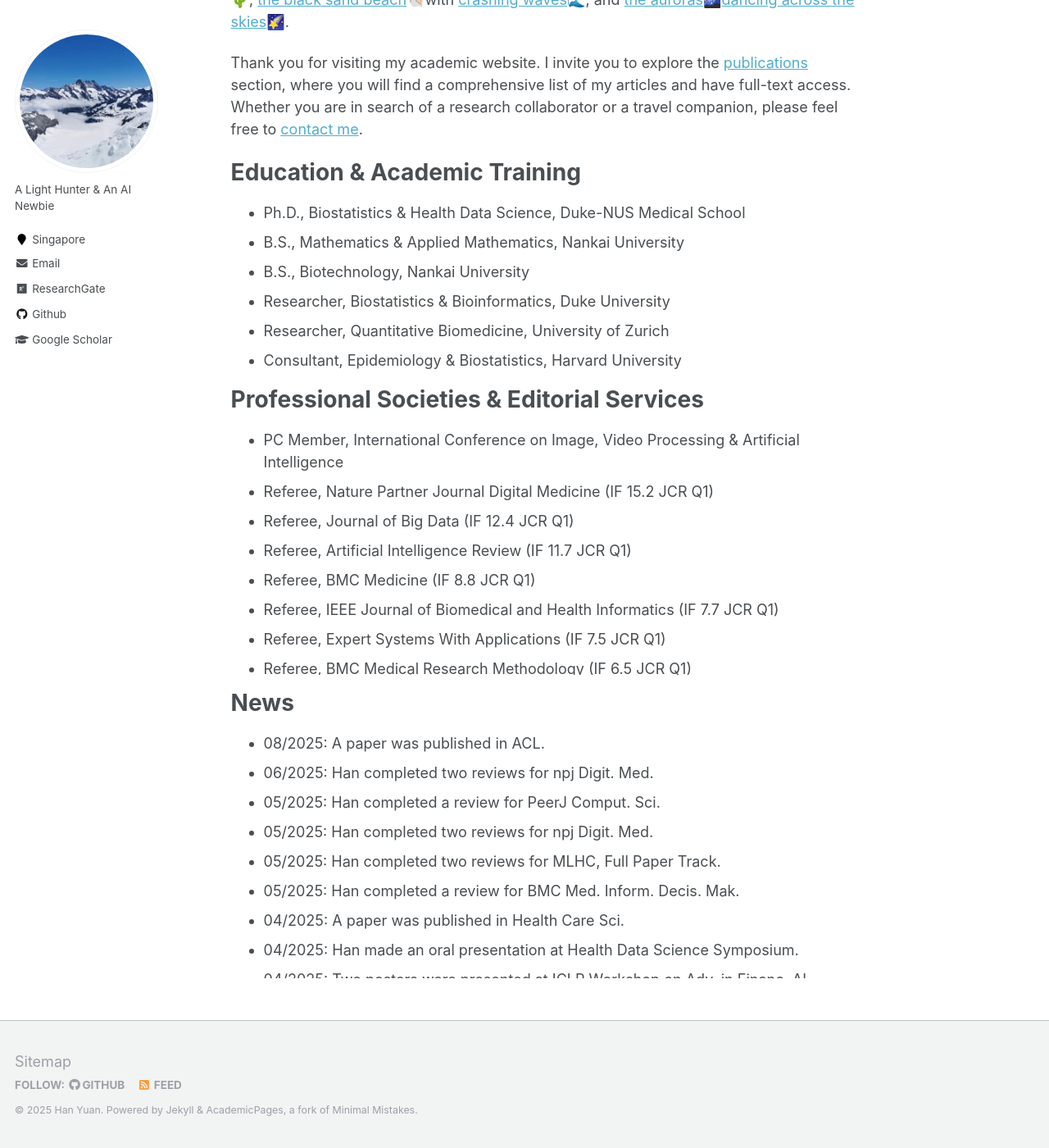
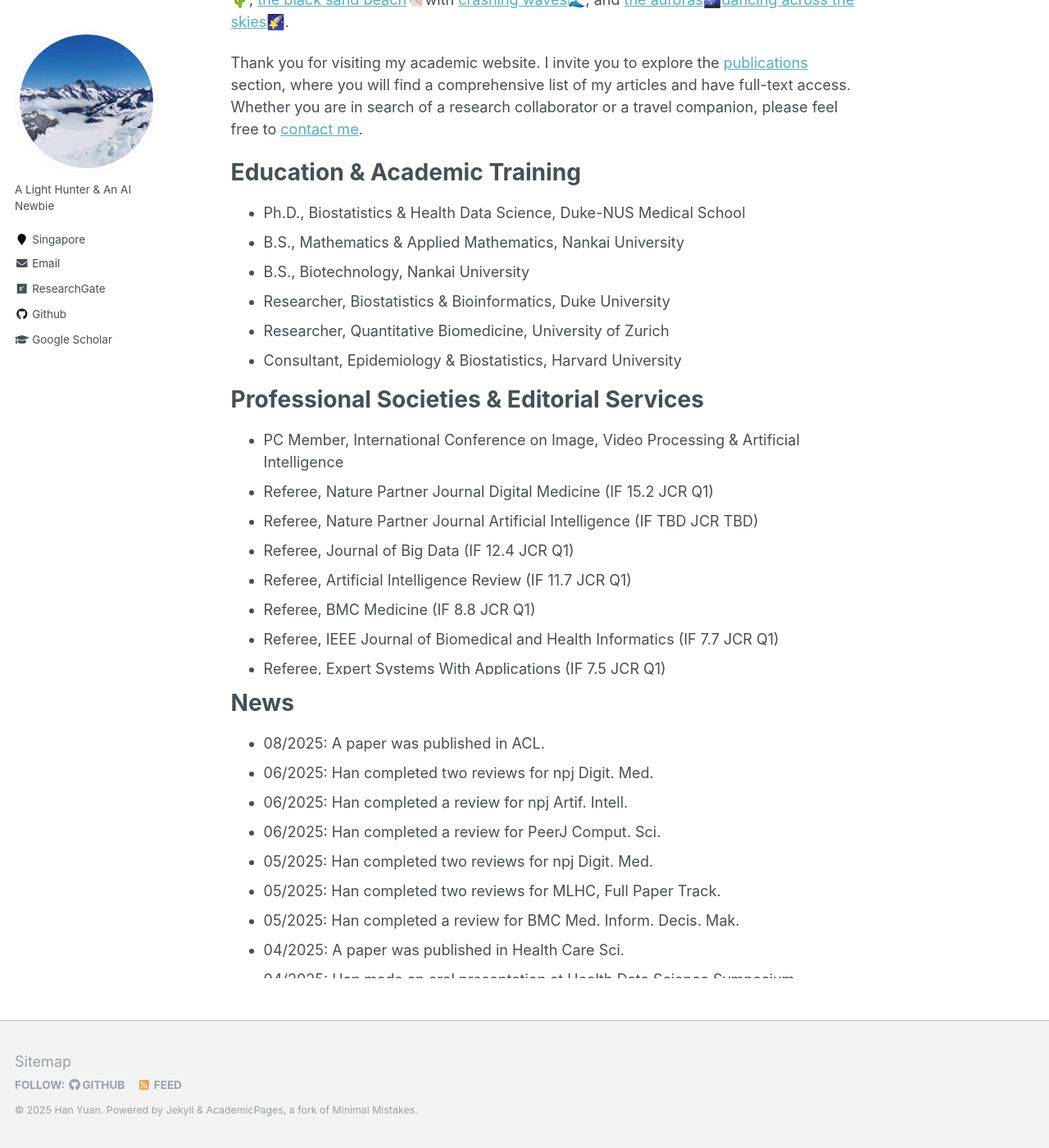
Before and after one commit to Han-Yuan-Med/Han-Yuan-Med.github.io, a Jekyll site: the page built from _pages/about.md, in a window 1280 px wide and 1400 px high, scrolled down 468 px. Shown: the whole window at 82% size. Built offline with Jekyll 4.4.1, drawn with Linux system fonts in a browser that asks for light colours.

Commit message:
Update about.md

```diff
--- a/_pages/about.md
+++ b/_pages/about.md
@@ -25,6 +25,7 @@ Thank you for visiting my academic website. I invite you to explore the [publica
 <ul style="width: auto; height: 300px; overflow: auto">
   <li>PC Member, International Conference on Image, Video Processing & Artificial Intelligence</li>
   <li>Referee, Nature Partner Journal Digital Medicine (IF 15.2 JCR Q1)</li>
+  <li>Referee, Nature Partner Journal Artificial Intelligence (IF TBD JCR TBD)</li>
   <li>Referee, Journal of Big Data (IF 12.4  JCR Q1)</li>
   <li>Referee, Artificial Intelligence Review (IF 11.7  JCR Q1)</li>
   <li>Referee, BMC Medicine (IF 8.8  JCR Q1)</li>
@@ -52,7 +53,8 @@ Thank you for visiting my academic website. I invite you to explore the [publica
 <ul style="width: auto; height: 300px; overflow: auto">
   <li>08/2025: A paper was published in ACL.</li>
   <li>06/2025: Han completed two reviews for npj Digit. Med.</li>
-  <li>05/2025: Han completed a review for PeerJ Comput. Sci.</li>
+  <li>06/2025: Han completed a review for npj Artif. Intell.</li>
+  <li>06/2025: Han completed a review for PeerJ Comput. Sci.</li>
   <li>05/2025: Han completed two reviews for npj Digit. Med.</li>
   <li>05/2025: Han completed two reviews for MLHC, Full Paper Track.</li>
   <li>05/2025: Han completed a review for BMC Med. Inform. Decis. Mak.</li>
```
